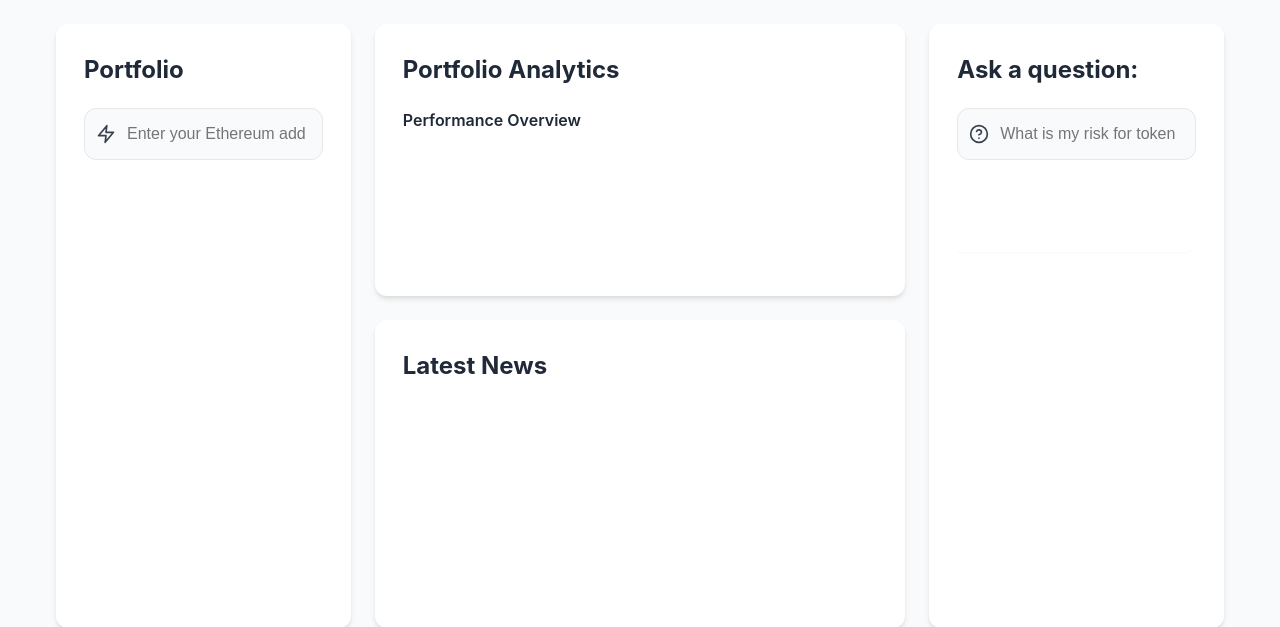
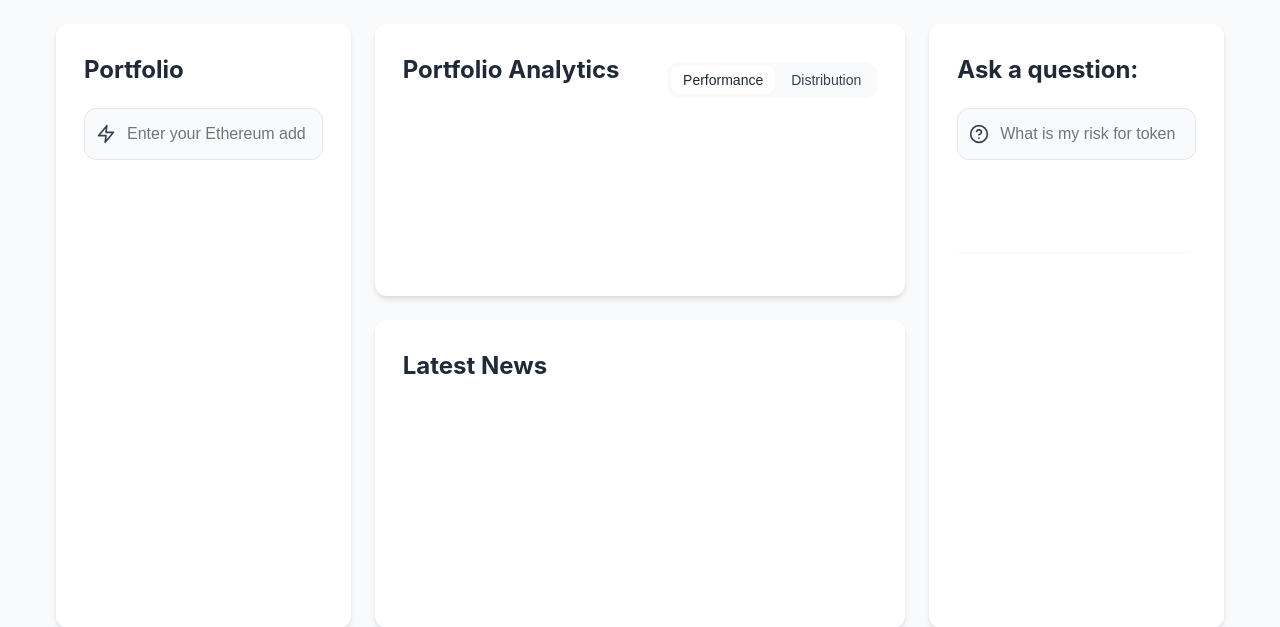
Before and after one commit to dorianturner/encode25, a Flask app: page / in a window 1280 px wide. Shown: the part 148-775 px from the top of the page. Run offline with Flask 3, Linux system fonts and the light colour scheme; data that the repository does not hold is empty; some libraries are stand-ins or nearby versions.

Commit message:
Added pie chart

```diff
--- a/app/static/app.js
+++ b/app/static/app.js
@@ -1,4 +1,5 @@
 let myChart = null;
+let pieChart = null;
 
 document.addEventListener('DOMContentLoaded', function() {
     // Adjust portfolio height dynamically based on content
@@ -25,7 +26,6 @@ document.addEventListener('DOMContentLoaded', function() {
         const htmlElement = document.documentElement;
         const themeToggle = document.getElementById('theme-toggle');
         const themeToggleIcon = document.getElementById('theme-toggle-icon');
-        let myChart = null;
 
         const setTheme = (theme) => {
             htmlElement.classList.remove('light', 'dark');
@@ -35,9 +35,9 @@ document.addEventListener('DOMContentLoaded', function() {
         };
 
         const updateChartTheme = () => {
-            if (!myChart) return;
+            const style = getComputedStyle(document.documentElement);
 
-            const style = getComputedStyle(document.documentElement);
+            if (myChart) {
                 myChart.options.scales.x.ticks.color = style.getPropertyValue('--text-muted');
                 myChart.options.scales.y.ticks.color = style.getPropertyValue('--text-muted');
                 myChart.options.scales.y.grid.color = style.getPropertyValue('--portfolio-border');
@@ -45,9 +45,19 @@ document.addEventListener('DOMContentLoaded', function() {
                 myChart.options.plugins.tooltip.titleColor = style.getPropertyValue('--text-color');
                 myChart.options.plugins.tooltip.bodyColor = style.getPropertyValue('--text-color');
                 myChart.options.plugins.tooltip.borderColor = style.getPropertyValue('--input-border');
-
                 myChart.data.datasets[0].borderColor = style.getPropertyValue('--primary');
                 myChart.update();
+            }
+
+            if (pieChart) {
+                pieChart.options.plugins.legend.labels.color = style.getPropertyValue('--text-color');
+                pieChart.options.plugins.tooltip.backgroundColor = style.getPropertyValue('--card-bg');
+                pieChart.options.plugins.tooltip.titleColor = style.getPropertyValue('--text-color');
+                pieChart.options.plugins.tooltip.bodyColor = style.getPropertyValue('--text-color');
+                pieChart.options.plugins.tooltip.borderColor = style.getPropertyValue('--input-border');
+                pieChart.options.plugins.title.color = style.getPropertyValue('--text-color');
+                pieChart.update();
+            }
         };
 
         const toggleTheme = () => {
@@ -64,12 +74,31 @@ document.addEventListener('DOMContentLoaded', function() {
             themeToggle.addEventListener('click', toggleTheme);
         };
 
-        // return { init };
-
-        return { init, updateChartTheme, setChart: (chart) => { myChart = chart; } };
+        return { init, updateChartTheme, setChart: (chart) => { myChart = chart; }, setPieChart: (chart) => { pieChart = chart; } };
     })();
 
     ThemeManager.init();
+
+    // Handle tab switching
+    function setupGraphTabs() {
+        const tabs = document.querySelectorAll('.graph-tab');
+        const chartContainers = document.querySelectorAll('.chart-placeholder');
+
+        tabs.forEach(tab => {
+            tab.addEventListener('click', () => {
+                // Remove active class from all tabs and containers
+                tabs.forEach(t => t.classList.remove('active'));
+                chartContainers.forEach(c => c.classList.remove('active'));
+
+                // Add active class to clicked tab
+                tab.classList.add('active');
+
+                // Show corresponding chart
+                const tabName = tab.dataset.tab;
+                document.querySelector(`.${tabName}-chart`).classList.add('active');
+            });
+        });
+    }
 
     // Handle Ethereum address form submission
     const ethereumForm = document.getElementById('ethereum-form');
@@ -77,7 +106,6 @@ document.addEventListener('DOMContentLoaded', function() {
     const portfolioValue = document.querySelector('.portfolio-value');
     const portfolioSection = document.querySelector('.portfolio');
 
-    // Ethereum form handling
     if (ethereumForm) {
         ethereumForm.addEventListener('submit', function(e) {
             e.preventDefault();
@@ -118,7 +146,6 @@ document.addEventListener('DOMContentLoaded', function() {
         });
     }
 
-   // Updated portfolio reveal functionality
     function updatePortfolio(walletData) {
         if (!walletData || walletData.error) {
             showError('No wallet data available.');
@@ -127,12 +154,6 @@ document.addEventListener('DOMContentLoaded', function() {
 
         let totalValue = 0;
         let ethValue = walletData['ETH Balance'] || 0;
-
-        // For a real app, you would fetch current price data
-        // This is a simplified calculation
-
-        // Calculate total value
-        // totalValue += ethValue * mockPrices['ETH'];
 
         // Create HTML for portfolio items
         let portfolioHTML = '';
@@ -152,7 +173,6 @@ document.addEventListener('DOMContentLoaded', function() {
                         <div class="asset-symbol">ETH</div>
                     </div>
                 </div>
-
                 <div>
                     <div class="asset-amount">${ethValue.toFixed(4)} ETH</div>
                     <div class="asset-price">\$${(ethValue * ethPrice).toFixed(2)}</div>
@@ -163,10 +183,8 @@ document.addEventListener('DOMContentLoaded', function() {
         // Add ERC-20 tokens if available
         if (walletData['ERC-20 Token Balances']) {
             const tokenBalances = walletData['ERC-20 Token Balances'];
-            // Create a mapping of addresses to token names
 
             for (const [address, balance, tokenName, tokenSymbol, logoURL, price] of tokenBalances) {
-                console.log(address + " " + balance + " " + tokenName + " " + tokenSymbol + " " + logoURL + " " + price);
                 totalValue += parseFloat(price);
 
                 portfolioHTML += `
@@ -194,7 +212,6 @@ document.addEventListener('DOMContentLoaded', function() {
 
         // For smoother animation, update the text after a brief delay
         setTimeout(() => {
-            // Use a counter animation for the total value
             animateCounter(0, totalValue, 1500, value => {
                 portfolioValue.textContent = `Total: $${totalValue.toFixed(2)}`;
             });
@@ -212,25 +229,84 @@ document.addEventListener('DOMContentLoaded', function() {
         // Then add revealed class to trigger animation
         portfolioSection.classList.add('revealed');
 
-
+        // Destroy existing charts if they exist
         if (myChart) {
             myChart.destroy();
             myChart = null;
         }
+        if (pieChart) {
+            pieChart.destroy();
+            pieChart = null;
+        }
 
-        const historicalData = walletData['historical_data'];
+        // Prepare data for both charts
+        const historicalData = walletData['historical_data'] || [];
         const filteredHistoricalData = historicalData.filter(item => item.value >= 1);
-
         const dates = filteredHistoricalData.map(item => item.date);
         const values = filteredHistoricalData.map(item => item.value);
 
+        // Prepare pie chart data
+        const tokens = [];
+        const amounts = [];
+        let pieTotalValue = 0;
+
+        // Add ETH data if available
+        if (walletData['ETH Balance'] && walletData['ETH']) {
+            const ethValue = walletData['ETH Balance'] * walletData['ETH'];
+            tokens.push('ETH');
+            amounts.push(ethValue);
+            pieTotalValue += ethValue;
+        }
+
+        // Add ERC-20 tokens if available
+        if (walletData['ERC-20 Token Balances']) {
+            for (const token of walletData['ERC-20 Token Balances']) {
+                // Skip tokens with zero or negative value
+                if (token[5] <= 0) continue;
+
+                tokens.push(token[3]); // Symbol
+                amounts.push(token[5]); // USD value
+                pieTotalValue += token[5];
+            }
+        }
+
+        // Group small tokens into "Others" if there are more than 8 tokens
+        const MAX_TOKENS_TO_DISPLAY = 8;
+        if (tokens.length > MAX_TOKENS_TO_DISPLAY) {
+            const threshold = pieTotalValue * 0.01; // 1% threshold
+            const mainTokens = [];
+            const mainAmounts = [];
+            let othersSum = 0;
+
+            for (let i = 0; i < tokens.length; i++) {
+                if (amounts[i] >= threshold) {
+                    mainTokens.push(tokens[i]);
+                    mainAmounts.push(amounts[i]);
+                } else {
+                    othersSum += amounts[i];
+                }
+            }
+
+            // Add "Others" if there are small tokens
+            if (othersSum > 0) {
+                mainTokens.push('Others');
+                mainAmounts.push(othersSum);
+            }
+
+            // Use the filtered data
+            tokens.length = 0;
+            amounts.length = 0;
+            tokens.push(...mainTokens);
+            amounts.push(...mainAmounts);
+        }
+
+        // Create line chart
         const ctx = document.getElementById('myChart').getContext('2d');
 
         var gradientStroke = ctx.createLinearGradient(0, 230, 0, 50);
-
         gradientStroke.addColorStop(1, 'rgba(72,72,176,0.2)');
         gradientStroke.addColorStop(0.01, 'rgba(72,72,176,0.0)');
-        gradientStroke.addColorStop(0, 'rgba(119,52,169,0)'); //purple colors
+        gradientStroke.addColorStop(0, 'rgba(119,52,169,0)');
 
         myChart = new Chart(ctx, {
             type: 'line',
@@ -278,6 +354,7 @@ document.addEventListener('DOMContentLoaded', function() {
                             drawBorder: false
                         },
                         ticks: {
+                            color: getComputedStyle(document.documentElement).getPropertyValue('--text-muted'),
                             callback: function(value, index) {
                                 const date = new Date(this.getLabelForValue(value));
                                 return date.toLocaleDateString('en-US', { month: 'short', day: 'numeric' });
@@ -305,7 +382,80 @@ document.addEventListener('DOMContentLoaded', function() {
             }
         });
 
+        // Create pie chart
+        const pieCtx = document.getElementById('pieChart').getContext('2d');
+        pieChart = new Chart(pieCtx, {
+            type: 'pie',
+            data: {
+                labels: tokens,
+                datasets: [{
+                    data: amounts,
+                    backgroundColor: [
+                        'rgba(99, 102, 241, 0.7)',   // Indigo
+                        'rgba(239, 68, 68, 0.7)',    // Red
+                        'rgba(16, 185, 129, 0.7)',   // Green
+                        'rgba(245, 158, 11, 0.7)',   // Yellow
+                        'rgba(139, 92, 246, 0.7)',   // Purple
+                        'rgba(20, 184, 166, 0.7)',   // Teal
+                        'rgba(249, 115, 22, 0.7)',   // Orange
+                        'rgba(236, 72, 153, 0.7)',   // Pink
+                        'rgba(6, 182, 212, 0.7)',    // Cyan
+                        'rgba(156, 163, 175, 0.7)'   // Gray
+                    ],
+                    borderColor: getComputedStyle(document.documentElement).getPropertyValue('--card-bg'),
+                    borderWidth: 1
+                }]
+            },
+            options: {
+                responsive: true,
+                maintainAspectRatio: false,
+                plugins: {
+                    legend: {
+                        position: 'right',
+                        labels: {
+                            color: getComputedStyle(document.documentElement).getPropertyValue('--text-color'),
+                            font: {
+                                size: 12
+                            },
+                            padding: 20
+                        }
+                    },
+                    tooltip: {
+                        backgroundColor: getComputedStyle(document.documentElement).getPropertyValue('--card-bg'),
+                        titleColor: getComputedStyle(document.documentElement).getPropertyValue('--text-color'),
+                        bodyColor: getComputedStyle(document.documentElement).getPropertyValue('--text-color'),
+                        borderColor: getComputedStyle(document.documentElement).getPropertyValue('--input-border'),
+                        bodyFont: {
+                            size: 14
+                        },
+                        callbacks: {
+                            label: function(context) {
+                                const label = context.label || '';
+                                const value = parseFloat(context.raw || 0).toFixed(2);
+                                return `${label}: $${value.toLocaleString(undefined, {minimumFractionDigits: 2, maximumFractionDigits: 2})}`;
+                            }
+                        }
+                    },
+                    title: {
+                        display: true,
+                        text: 'Token Distribution',
+                        color: getComputedStyle(document.documentElement).getPropertyValue('--text-color'),
+                        font: {
+                            size: 16
+                        }
+                    }
+                },
+                cutout: '60%'
+            }
+        });
+
+        // Set charts in ThemeManager
         ThemeManager.setChart(myChart);
+        ThemeManager.setPieChart(pieChart);
+
+        // Initialize the tabs
+        setupGraphTabs();
+        ThemeManager.updateChartTheme();
     }
 
     // Counter animation function
@@ -315,7 +465,6 @@ document.addEventListener('DOMContentLoaded', function() {
         function update(currentTime) {
             const elapsedTime = currentTime - startTime;
             const progress = Math.min(elapsedTime / duration, 1);
-            // Use easeOutExpo for smoother animation
             const easing = 1 - Math.pow(2, -10 * progress);
             const currentValue = start + (end - start) * easing;
 
@@ -353,7 +502,6 @@ document.addEventListener('DOMContentLoaded', function() {
         answerBox.innerHTML = '<div class="spinner loading"></div>';
 
         try {
-            // Send to backend
             const response = await fetch('/api/ask_question_stream', {
                 method: 'POST',
                 headers: {
@@ -370,7 +518,6 @@ document.addEventListener('DOMContentLoaded', function() {
                 throw new Error(`Request failed (${response.status}): ${errorText}`);
             }
 
-            // Ensure marked.js is loaded
             const ensureMarkedLoaded = () => {
                 return new Promise((resolve) => {
                     if (typeof marked !== 'undefined') {
@@ -384,10 +531,8 @@ document.addEventListener('DOMContentLoaded', function() {
                 });
             };
 
-            // Wait for marked.js to load
             await ensureMarkedLoaded();
 
-            // Create a container for the streamed content
             answerBox.innerHTML = '<div class="answer-text markdown-content"></div>';
             const answerText = answerBox.querySelector('.answer-text');
 
@@ -395,26 +540,21 @@ document.addEventListener('DOMContentLoaded', function() {
             const decoder = new TextDecoder();
             let accumulatedText = '';
 
-            // Read and stream the response
             while (true) {
                 const { value, done } = await reader.read();
                 if (done) break;
 
-                // Decode and add to accumulated text
                 const chunk = decoder.decode(value, { stream: true });
                 accumulatedText += chunk;
 
-                // Render accumulated text as markdown
                 answerText.innerHTML = marked.parse(accumulatedText);
 
-                // Optional: highlight code blocks if you're using highlight.js
                 if (typeof hljs !== 'undefined') {
                     answerText.querySelectorAll('pre code').forEach((block) => {
                         hljs.highlightElement(block);
                     });
                 }
 
-                // Scroll to the bottom as new content arrives
                 answerText.scrollTop = answerText.scrollHeight;
             }
 
--- a/app/static/style.css
+++ b/app/static/style.css
@@ -140,7 +140,7 @@ h1 {
 .graph-section {
     flex: 0 0 auto;
     height: 45%; /* Takes approximately half the middle column */
-    overflow: hidden;
+    /* overflow: hidden; */
 }
 
 .news-section {
@@ -430,9 +430,43 @@ input[type="text"]:focus {
     color: white;
 }
 
+/* Graph tabs styling */
+.graph-tabs {
+    display: flex;
+    gap: 4px;
+    background: var(--input-bg);
+    border-radius: var(--radius);
+    padding: 4px;
+}
+
+.graph-tab {
+    padding: 6px 12px;
+    border: none;
+    background: transparent;
+    color: var(--text-muted);
+    font-size: 0.875rem;
+    font-weight: 500;
+    cursor: pointer;
+    border-radius: calc(var(--radius) - 4px);
+    transition: all 0.2s;
+}
+
+.graph-tab.active {
+    background: var(--card-bg);
+    color: var(--text-color);
+    box-shadow: var(--shadow-sm);
+}
+
+/* Chart containers */
 .chart-placeholder {
     width: 100%;
+    height: calc(100% - 40px);
     position: relative;
+    display: none;
+}
+
+.chart-placeholder.active {
+    display: block;
 }
 
 .chart-value-indicator {
--- a/app/templates/index.html
+++ b/app/templates/index.html
@@ -54,16 +54,19 @@
             <div class="middle-column">
                 <!-- Graph placeholder (Top middle) -->
                 <div class="card graph-section">
-                    <h2>Portfolio Analytics</h2>
-                    <div class="graph-placeholder">
-                        <div class="graph-header">
-                            <div class="graph-title">Performance Overview</div>
-                            <div class="graph-timeframe"> </div>
+                    <div class="graph-header">
+                        <h2>Portfolio Analytics</h2>
+                        <div class="graph-tabs">
+                            <button class="graph-tab active" data-tab="performance">Performance</button>
+                            <button class="graph-tab" data-tab="distribution">Distribution</button>
                         </div>
-                        <div class="graph-content">
-                            <div class="chart-placeholder">
-                                <canvas id="myChart"></canvas>
-                            </div>
+                    </div>
+                    <div class="graph-content">
+                        <div class="chart-placeholder performance-chart active">
+                            <canvas id="myChart"></canvas>
+                        </div>
+                        <div class="chart-placeholder distribution-chart">
+                            <canvas id="pieChart"></canvas>
                         </div>
                     </div>
                 </div>
```
Lines whose indentation alone changed are shown as unchanged.
